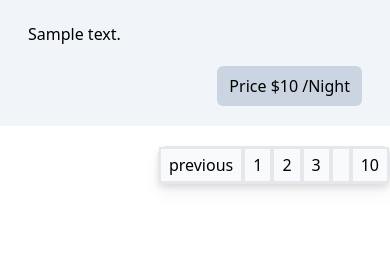
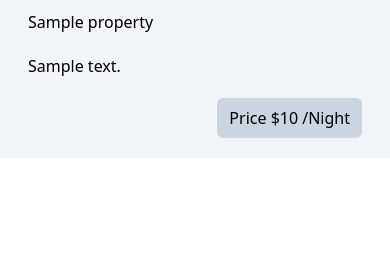
Before and after one commit to RashedEmon/property_finder, a Python web app: template templates/index.html in a window 390 px wide; the page is wider, and only the part inside the window is pictured. Shown: the part 567-844 px from the top of that part. Run offline with Jinja, Linux system fonts and the light colour scheme; the template is opened without the code that fills it: most values are stand-ins (such as "Sample title", 1, 10 or a date in 2020); grey boxes marked "Sample" are stand-in pictures; some libraries are stand-ins or nearby versions.

Commit message:
all working

```diff
--- a/property_manager/settings.py
+++ b/property_manager/settings.py
@@ -120,6 +120,9 @@
 STATIC_URL = 'static/'
 STATIC_ROOT = Path(BASE_DIR).joinpath("static")
 
+MEDIA_URL = 'media/'
+MEDIA_ROOT = Path(BASE_DIR).joinpath("img")
+
 # Default primary key field type
 # https://docs.djangoproject.com/en/4.1/ref/settings/#default-auto-field
 
--- a/property_manager/urls.py
+++ b/property_manager/urls.py
@@ -1,8 +1,10 @@
 
 from django.contrib import admin
-from django.urls import path,include
+from django.urls import path, include
+from django.conf import settings
+from django.conf.urls.static import static
 
 urlpatterns = [
     path('admin/', admin.site.urls),
     path('', include('property.urls')),
-]
+]+static(settings.MEDIA_URL, document_root=settings.MEDIA_ROOT) + static(settings.STATIC_URL, document_root=settings.STATIC_ROOT)
--- a/templates/index.html
+++ b/templates/index.html
@@ -8,29 +8,29 @@
     <title>Home</title>
 </head>
 <body>
-    <!-- {{properties}} -->
 
     <header class="bg-slate-500 p-3">
         <nav>
             <div class="logo">Property</div>
         </nav>
     </header>
-    <div class="md:w-5/6 m-auto lg:w-2/4">
+    <div class="md:w-5/6 m-auto lg:w-2/3">
         <div class="px-3 py-2 bg-slate-100 rounded-md">
             <h3>Las vegas,Nevada,USA</h3>
         </div>
 
-        <form action="/search" class="flex sm:flex-col sm:items-center md:flex-row md:justify-between px-3 py-3 bg-slate-100 mt-2 rounded-md" method="get">
-            <div class="range md:m-0 flex items-center">
+        <form action="/search" class="flex flex-col items-center md:flex-row md:justify-between px-3 py-3 bg-slate-100 mt-2 rounded-md" method="get">
+            <div class="range my-3 md:m-0 flex items-center">
                 <div for="price mx-1">Price:</div>
-                <input class="mx-1" type="range" id="price" max="10000" min="10" value="10" name="range">
+                <input class="mx-1" type="range" id="price" max="3000" min="10" value="10" name="range">
                 <span class="p-2 bg-white rounded-md" id="range">10</span>
             </div>
             <div class="search">
-                <input name="search" class="p-1 drop-shadow-lg rounded-md outline-none" type="text" name="" id="" placeholder="Where you want to visit?">
+                <input name="search" class="p-1 px-5 drop-shadow-lg rounded-md outline-none" type="text" name="" id="" placeholder="Where you want to visit?">
                 <input class="cursor-pointer bg-slate-200 p-1 drop-shadow-lg border-0 rounded-md hover:bg-slate-300" type="submit" value="Search">
             </div>
             <input type="text" name="sorting" value="lth" class="hidden">
+            <input type="text" class="hidden" name="page" value="1"/>
         </form>
         <div class="mx-auto sm:my-5">
             <select class="rounded-md p-2 drop-shadow-lg" name="" id="sorting">
@@ -42,28 +42,30 @@
 
 
         {% for property in properties %}
-
+        <div>
             <div class="block m-auto md:flex my-2 width-full h-auto md:h-[20vh] lg:h-[30vh] overflow-hidden">
                 <div class="md:h-full bg-white basis-1/3 grow">
-                    <img class="object-cover h-full" src="https://images.unsplash.com/photo-1453728013993-6d66e9c9123a?ixlib=rb-1.2.1&ixid=MnwxMjA3fDB8MHxzZWFyY2h8MXx8bGVuc3xlbnwwfHwwfHw%3D&w=1000&q=80" alt="" height="100%" width="100%">
+                    <img class="object-cover h-full" src="/media/{{ property.image }}" alt="{{property.title}}" height="100%" width="100%">
                 </div>
                 <div class="px-7 py-5 grow basis-2/3 flex flex-col bg-slate-100 overflow-y-scroll">
                     <h1>{{property.title}}</h1>
                     <p class="py-5 text-ellipsis">{{property.description}}</p>
-                    <button class="ml-auto px-3 py-2 bg-slate-300 rounded-md hover:bg-slate-400">Price ${{property.price}} /Night</button>
+                    <button class="ml-auto px-3 py-2 bg-slate-300 rounded-md hover:bg-slate-400 my-auto">Price ${{property.price}} /Night</button>
                 </div>
             </div>
+        </div>
         {% endfor %}
 
-        {% if properties|length %}
-            <ul class="flex flex-reverse my-5 drop-shadow-lg border bg-slate-100 rounded-lg max-w-min ml-auto">
-                <li class="border-2 px-2 py-1 bg-slate-50">previous</li>
-                <li class="border-2 px-2 py-1 bg-slate-50">1</li>
-                <li class="border-2 px-2 py-1 bg-slate-50">2</li>
-                <li class="border-2 px-2 py-1 bg-slate-50">3</li>
-                <li class="border-2 px-2 py-1 bg-slate-50"></li>
-                <li class="border-2 px-2 py-1 bg-slate-50">10</li>
-            </ul>
+        {% if page.paginator.num_pages > 1 %}
+                <div class="flex flex-reverse my-5 drop-shadow-lg border bg-slate-100 rounded-lg max-w-min ml-auto">
+                    {% if page.has_previous %}
+                        <button name="page" value="{{ page.previous_page_number }}"  class="page border-2 px-2 py-1 bg-slate-50">previous</button>
+                    {% endif %}
+                    <button name="page" value="1" class="page border-2 px-2 py-1 bg-slate-50">{{ page.number }}/{{ page.paginator.num_pages }}</button>
+                    {% if page.has_next %}
+                        <button name="page" value="{{ page.next_page_number }}" class="page border-2 px-2 py-1 bg-slate-50">next</button>
+                    {% endif %}
+                </div>
         {% endif %}
 
 
@@ -75,6 +77,14 @@
             document.getElementById('sorting').addEventListener('change',(e)=>{
                 document.querySelector('input[name=sorting]').value = e.target.value
             })
+
+            Array.from(document.getElementsByClassName('page')).forEach(page=>{
+                page.addEventListener('click',(e)=>{
+                    document.querySelector('input[name=page]').value=e.target.value
+                    document.querySelector('input[type=submit]').click()
+                })
+            })
+
         </script>
 
 </body>
```
Also changed, not shown: property/models.py (+6 -5 lines), property/views.py (+38 -11 lines), db.sqlite3.
